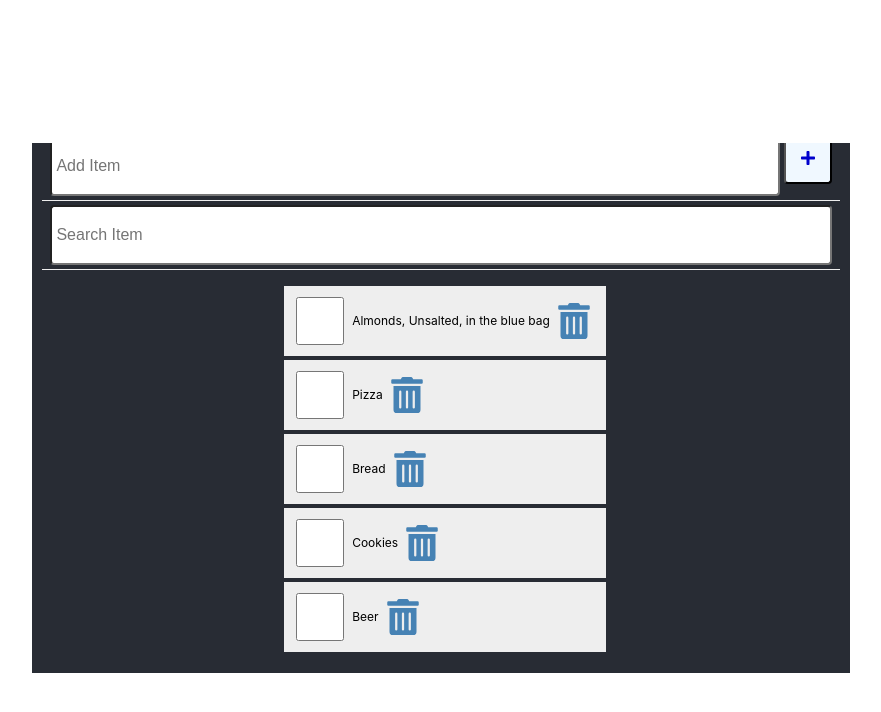
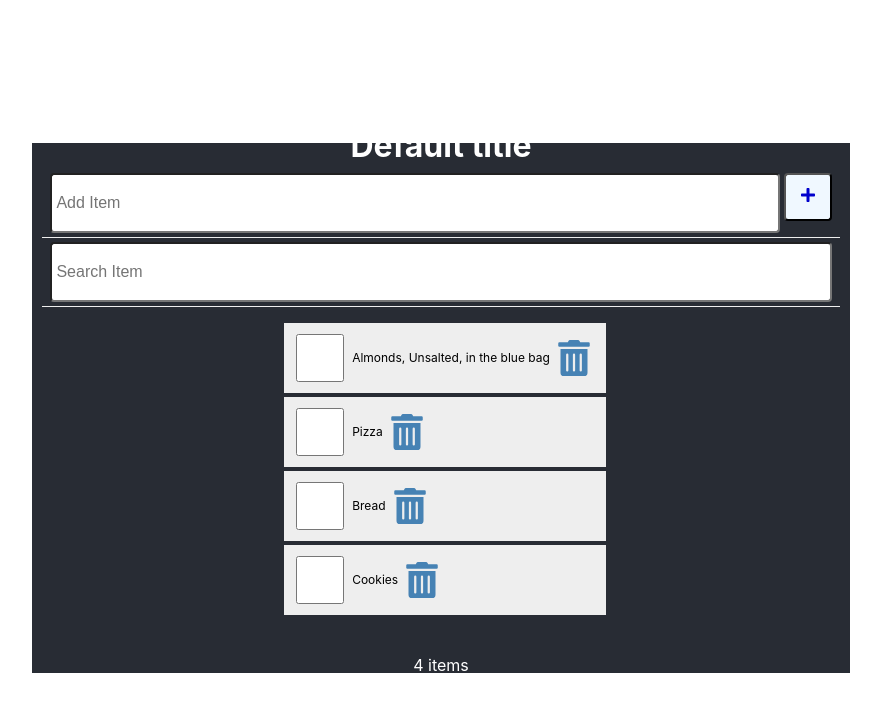
Before and after one commit to ModernCoding/reactjs-01tut, a React (Create React App) app: page / in a window 1280 px wide. Shown: the top 712 px of the page, without its empty margins (199-1080 px from the left). Built offline with nearby package versions, Linux system fonts and the light colour scheme; data requests are answered from the project's data file.

Commit message:
CRUD => delete

```diff
--- a/data/db.json
+++ b/data/db.json
@@ -19,11 +19,6 @@
       "id": 4,
       "checked": false,
       "item": "Cookies"
-    },
-    {
-      "id": 5,
-      "checked": false,
-      "item": "Beer"
     }
   ]
 }
--- a/src/App.js
+++ b/src/App.js
@@ -127,9 +127,18 @@ const App = () => {
 
   const handleDelete = id => {
 
-    (listItems => setItems (listItems)) (
-      items.filter (i => i.id !== id)
-    )
+    (async listItems => {
+
+      setItems (listItems)
+
+      const result = await apiRequest (`${ API_URL }/${ id }`, {
+        method: 'DELETE'
+      })
+
+
+      if (result) setFetchError (result)
+
+    }) (items.filter (i => i.id !== id))
 
   }
 
```
